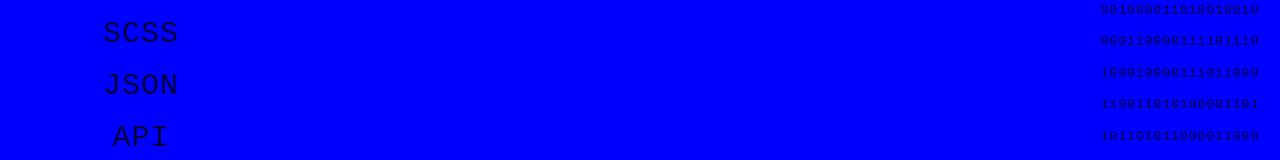
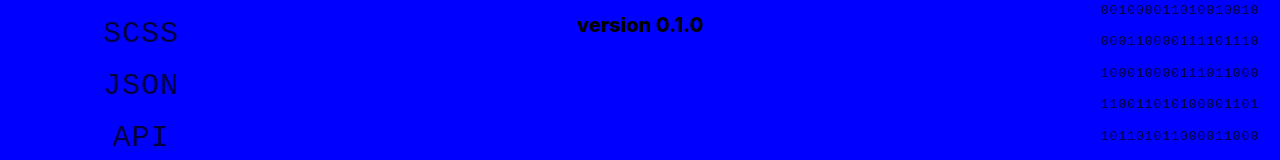
Before and after one commit to hristinson/schoolman, a React (Create React App) app: page / in a window 1280 px wide. Shown: the top 160 px of the page. Built offline with nearby package versions, Linux system fonts and the light colour scheme.

Commit message:
Add Version control

```diff
--- a/src/App.css
+++ b/src/App.css
@@ -88,6 +88,18 @@
   opacity: 0.75;
 }
 
+.version {
+  position: sticky;
+  display: flex;
+  justify-content: center;
+  align-items: center;
+  width: 100%;
+  height: 50px;
+  z-index: 9999;
+  font-weight: 800;
+  font-size: 20px;
+}
+
 @keyframes scrollUp {
   0% {
     transform: translateY(0);
@@ -124,6 +136,10 @@
     top: 90%;
     width: 300px;
   }
+
+  .version {
+    font-size: 16px;
+  }
 }
 
 @media (max-width: 480px) {
--- a/src/App.tsx
+++ b/src/App.tsx
@@ -4,9 +4,12 @@ import buttonAnimation from "./animations/buttonAnimation.json";
 import ScrollUpcontainer from "./scrollUpcontainer";
 import ScrollDowncontainer from "./scrollDowncontainer";
 import Schoolman from "./components/schoolman";
+import packageJson from "../package.json";
 
 export default function App() {
   return (
+    <>
+      <div className="version">version {packageJson.version}</div>
       <div className="appContainer">
         <Schoolman />
         <ScrollUpcontainer />
@@ -34,5 +37,6 @@ export default function App() {
         </div>
         <ScrollDowncontainer />
       </div>
+    </>
   );
 }
```
Lines whose indentation alone changed are shown as unchanged.
